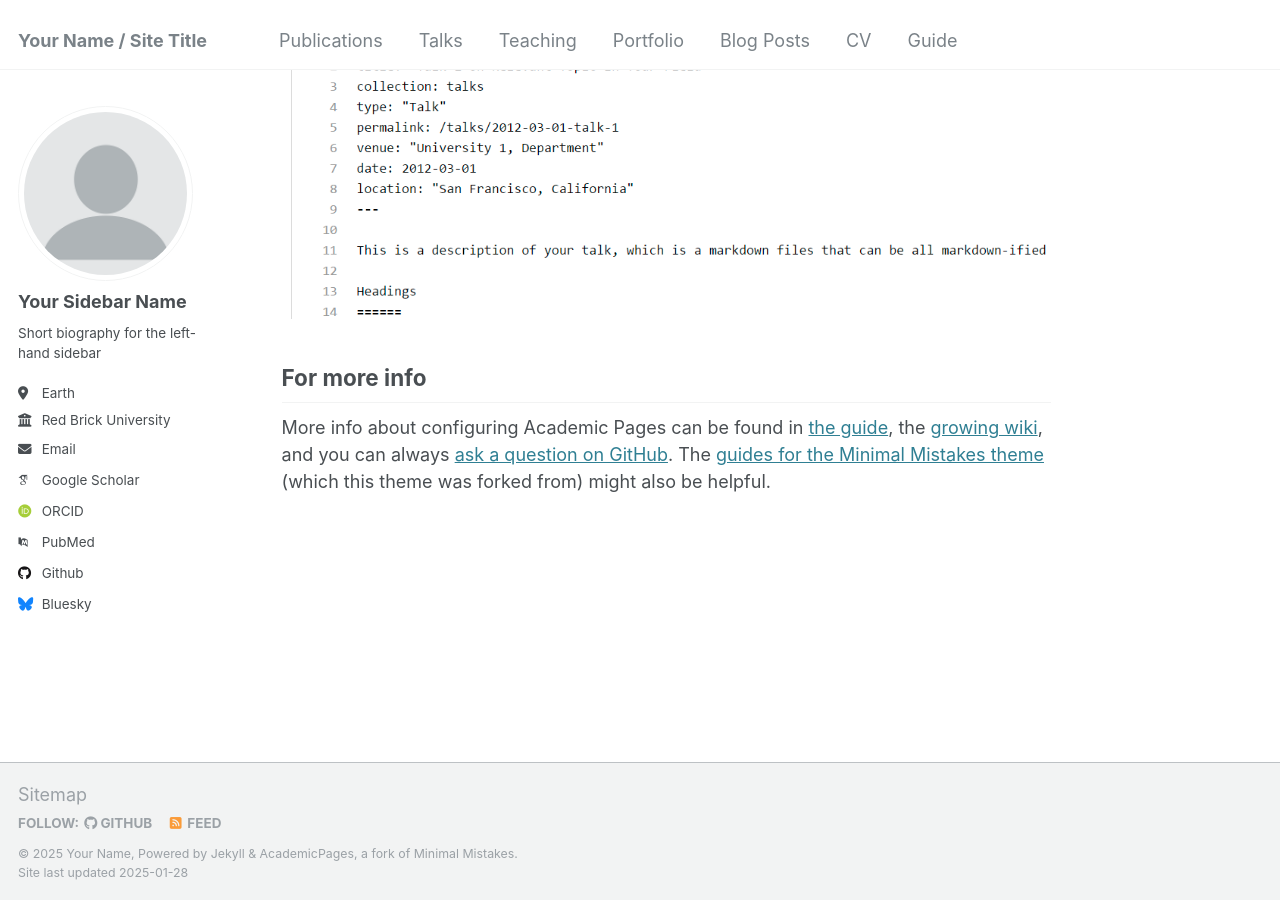
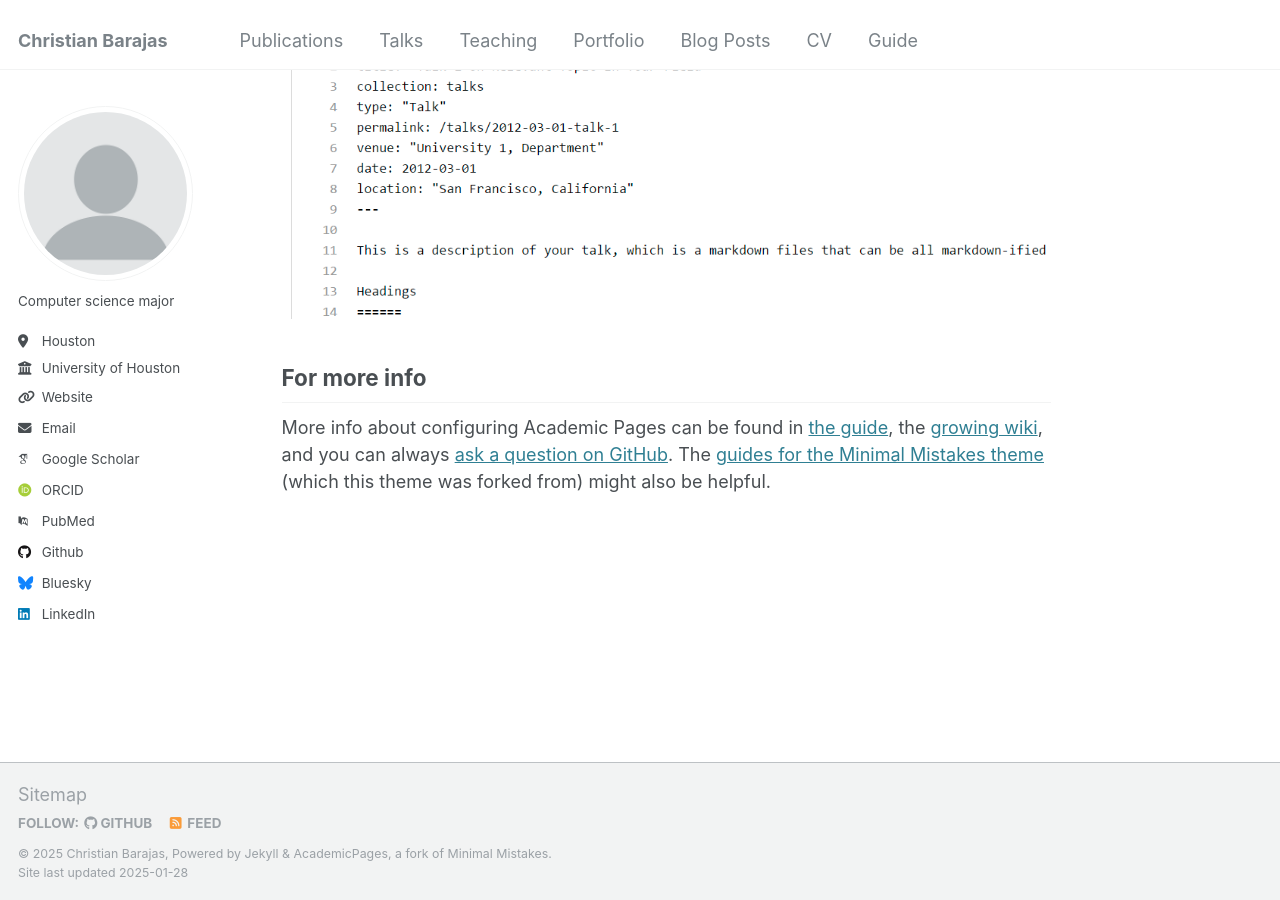
Before and after one commit to ChrisUnbound/ChristianBarajas.github.io, a Jekyll site: the page built from _pages/about.md, in a window 1280 px wide and 900 px high, scrolled down 2643 px. Built offline with Jekyll 4.4.1, drawn with Linux system fonts in a browser that asks for light colours; some web fonts are replaced.

Commit message:
Update _config.yml

```diff
--- a/_config.yml
+++ b/_config.yml
@@ -8,10 +8,10 @@
 
 # Basic Site Settings
 locale                   : "en-US"
-title                    : "Your Name / Site Title"
+title                    : "Christian Barajas"
 title_separator          : "-"
-name                     : &name "Your Name"
-description              : &description "personal description"
+name                     : &name "Christian Barajas"
+description              : &description "Student"
 url                      : https://academicpages.github.io # the base hostname & protocol for your site e.g. "https://[your GitHub username].github.io"
 baseurl                  : "" # the subpath of your site, e.g. "/blog"
 repository               : "academicpages/academicpages.github.io"
@@ -22,17 +22,17 @@ repository               : "academicpages/academicpages.github.io"
 author:
   # Biographic information
   avatar           : "profile.png"
-  name             : "Your Sidebar Name"
-  pronouns         : # example: "she/her"
-  bio              : "Short biography for the left-hand sidebar"
-  location         : "Earth"
-  employer         : "Red Brick University"
-  uri              : # URL
-  email            : "none@example.org"
+  name             :
+  pronouns         :
+  bio              : "Computer science major"
+  location         : "Houston"
+  employer         : "University of Houston"
+  uri              :  "cs.uh.edu"
+  email            : "christianbarajas000@gmail.com"
 
   # Academic websites
   arxiv            : # URL - Update with the correct link to your profile
-  googlescholar    : "https://scholar.google.com/citations?user=PS_CX0AAAAAJ"
+  googlescholar    : https://scholar.google.com/citations?user=PS_CX0AAAAAJ"
   impactstory      : # URL
   orcid            : "http://orcid.org/yourorcidurl"
   semantic         : # URL
@@ -58,7 +58,7 @@ author:
   keybase          : # Username
   instagram        : # Username
   lastfm           : # Username
-  linkedin         : # Username
+  linkedin         : "https://www.linkedin.com/feed/?trk=onboarding-landing"
   mastodon         : # URL
   medium           : # URL
   pinterest        : # Username
```
